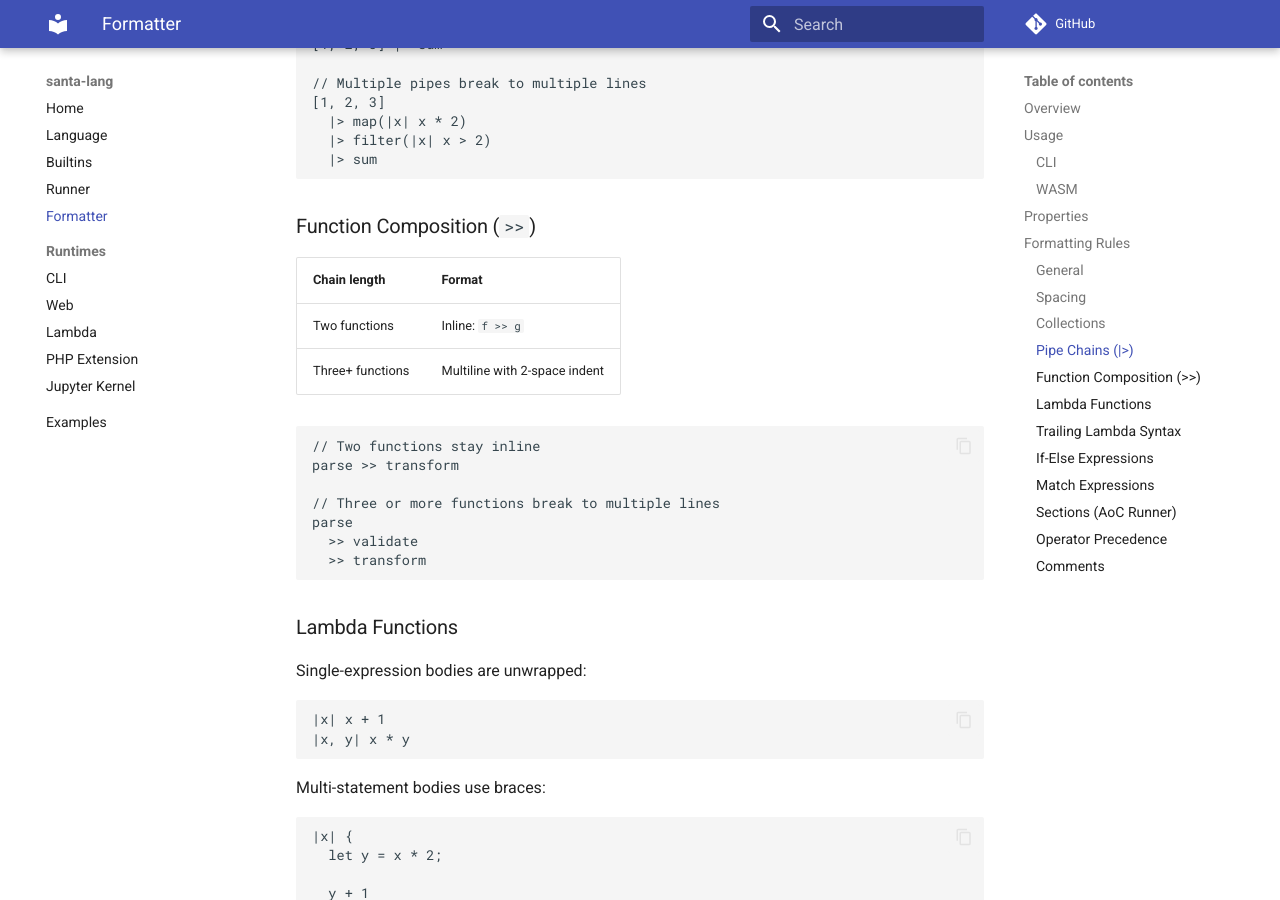
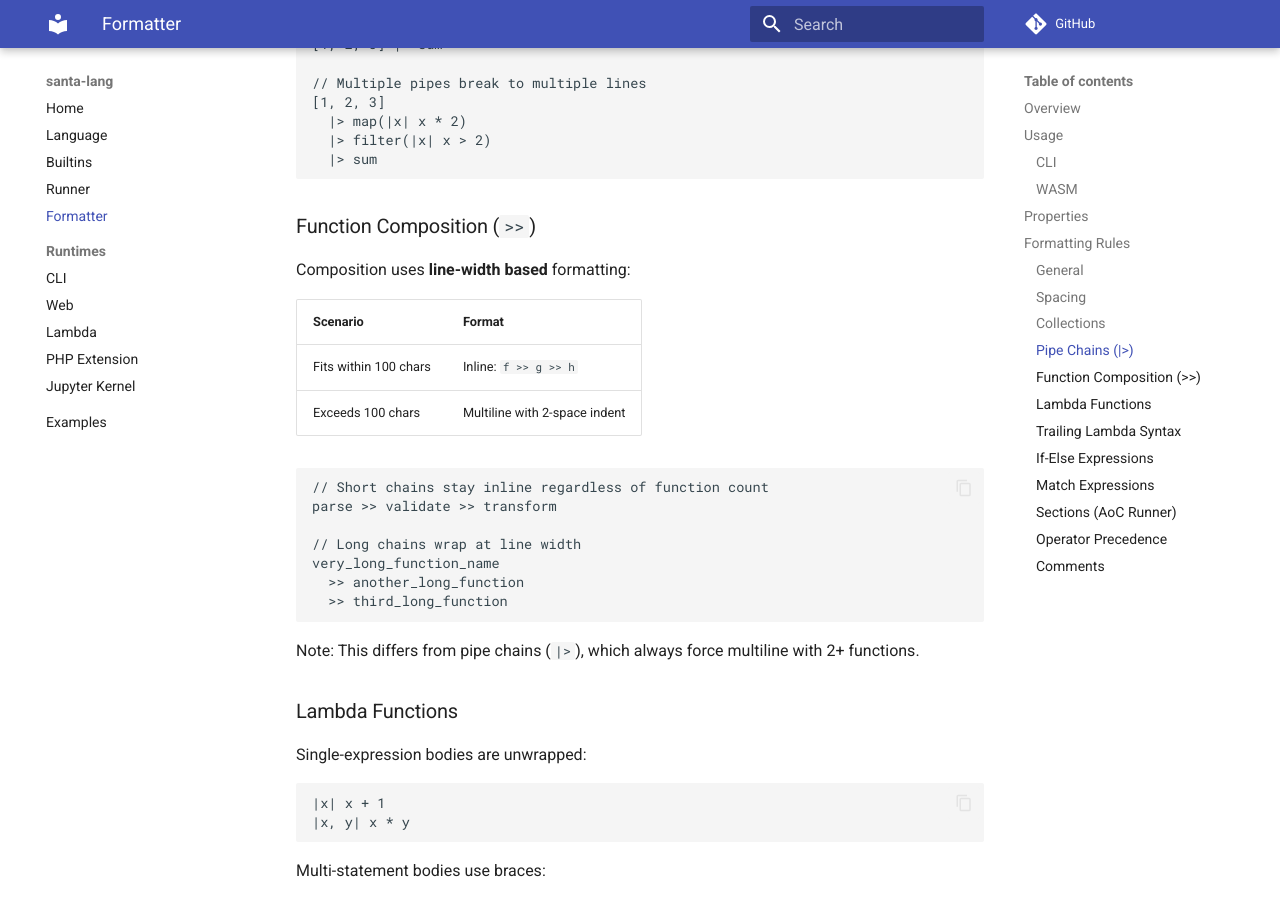
Before and after one commit to eddmann/santa-lang, an MkDocs documentation site: the page built from docs/formatter.md, in a window 1280 px wide and 900 px high, scrolled down 2618 px. Built offline with MkDocs 1.6.1 and Material for MkDocs 9.7.7, drawn with Linux system fonts in a browser that asks for light colours; comment, search, counter and statistics services are not loaded.

Commit message:
docs(formatter): update composition operator to line-width based formatting
Update Function Composition section to reflect the new behavior where
composition chains stay inline if they fit within 100 characters,
regardless of function count. Add note clarifying the difference from
pipe chains.

````diff
--- a/docs/formatter.md
+++ b/docs/formatter.md
@@ -106,20 +106,24 @@ Collections (lists, sets, dictionaries) use smart wrapping:
 
 ### Function Composition (`>>`)
 
-| Chain length     | Format                        |
-| ---------------- | ----------------------------- |
-| Two functions    | Inline: `f >> g`              |
-| Three+ functions | Multiline with 2-space indent |
+Composition uses **line-width based** formatting:
+
+| Scenario              | Format                        |
+| --------------------- | ----------------------------- |
+| Fits within 100 chars | Inline: `f >> g >> h`         |
+| Exceeds 100 chars     | Multiline with 2-space indent |
 
 ```santa
-// Two functions stay inline
-parse >> transform
+// Short chains stay inline regardless of function count
+parse >> validate >> transform
 
-// Three or more functions break to multiple lines
-parse
-  >> validate
-  >> transform
+// Long chains wrap at line width
+very_long_function_name
+  >> another_long_function
+  >> third_long_function
 ```
+
+Note: This differs from pipe chains (`|>`), which always force multiline with 2+ functions.
 
 ### Lambda Functions
 
````
